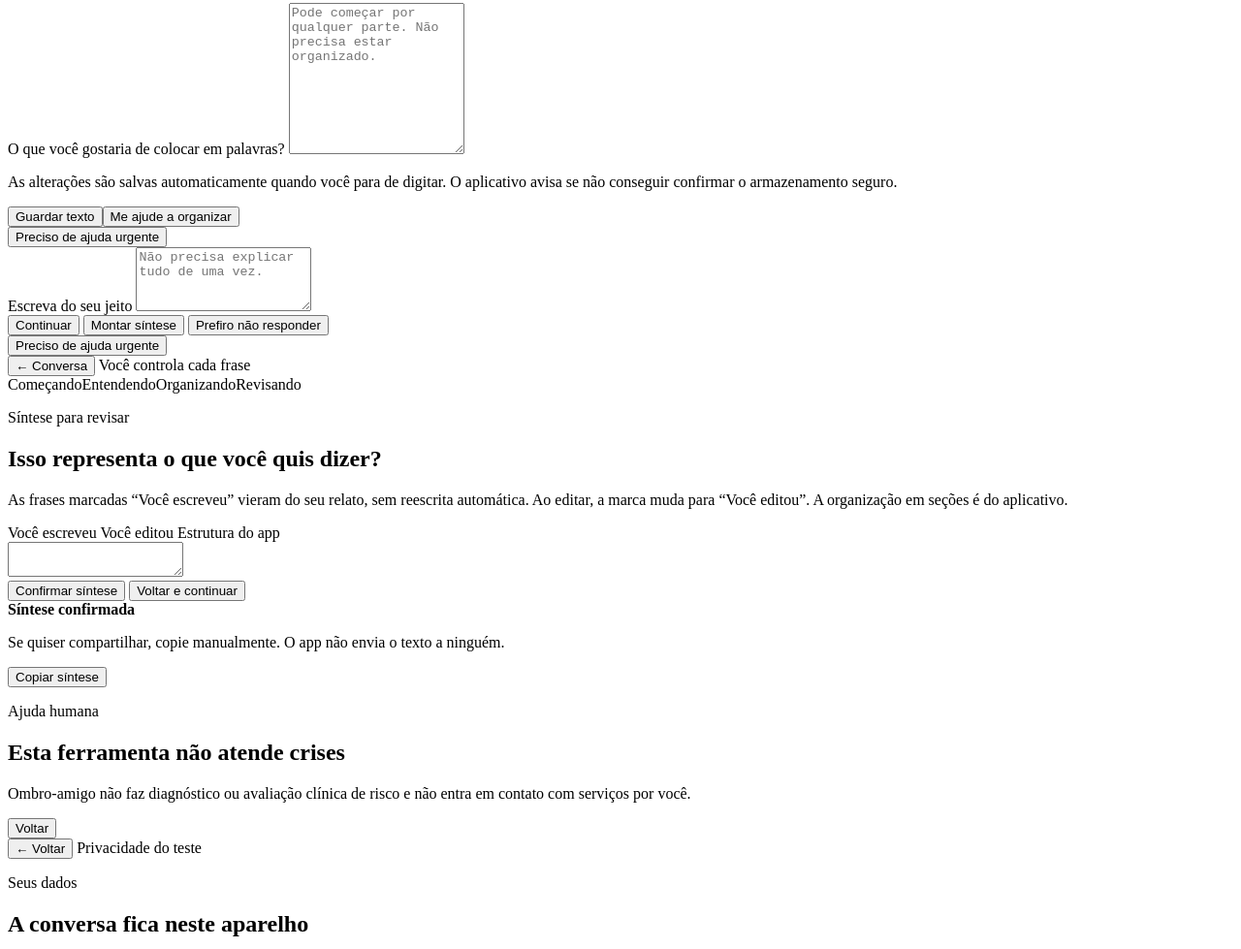
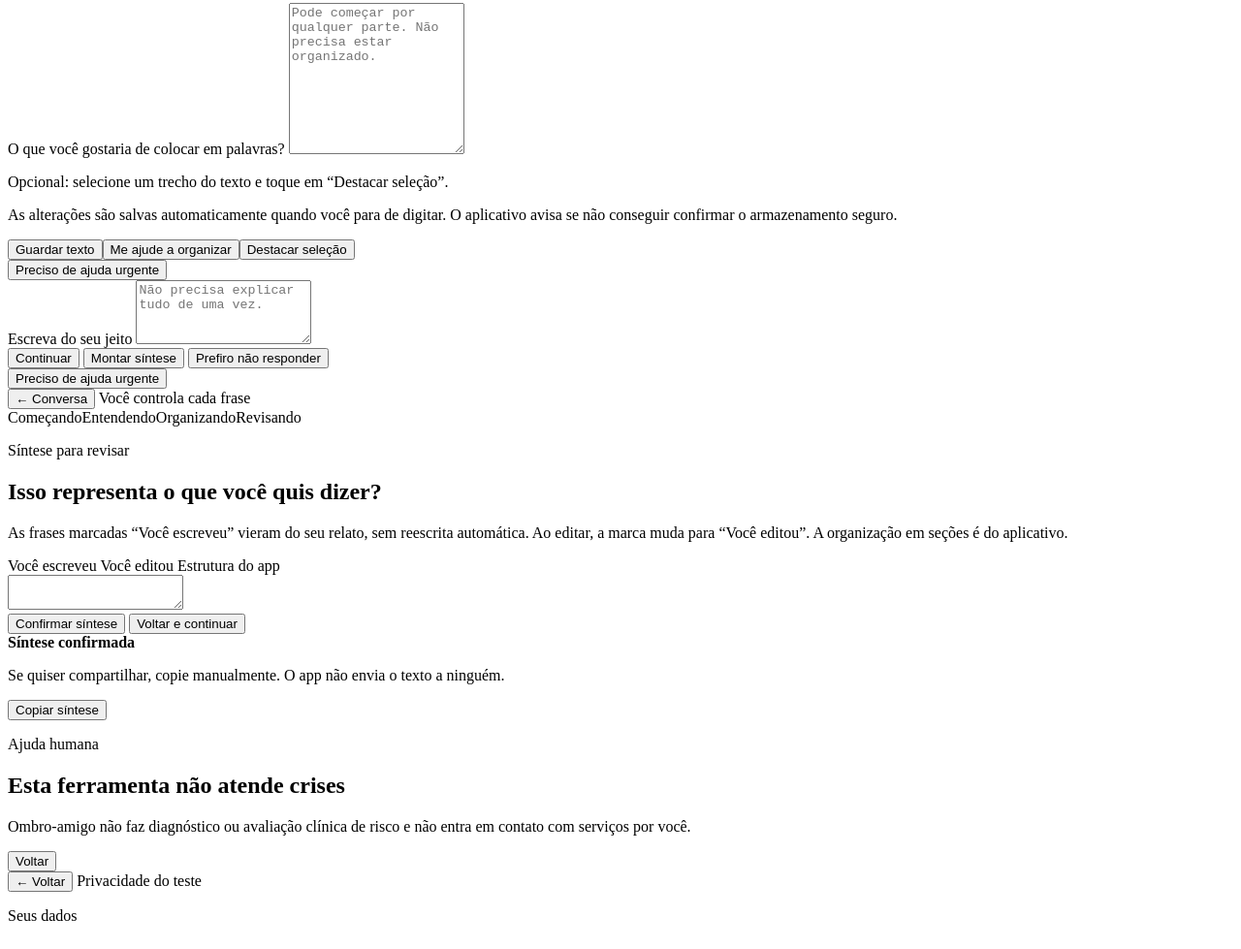
Before and after one commit to madeirareflo/Ombro-amigo, a website with bundled scripts: page index.html in a window 1280 px wide. Shown: the part 924-1903 px from the top of the page at 97% size. Built offline with nearby package versions, Linux system fonts and the light colour scheme.

Commit message:
feat(ui): let person highlight selected text without questions

```diff
--- a/index.html
+++ b/index.html
@@ -112,8 +112,9 @@
         <p class="lead">Este espaço é seu. Escreva com suas palavras, sem precisar responder a perguntas.</p>
         <label for="free-writing-text">O que você gostaria de colocar em palavras?</label>
         <textarea id="free-writing-text" rows="10" placeholder="Pode começar por qualquer parte. Não precisa estar organizado."></textarea>
+        <p id="free-highlight-status" class="muted small" aria-live="polite">Opcional: selecione um trecho do texto e toque em “Destacar seleção”.</p>
         <p id="free-writing-status" class="muted small" aria-live="polite">As alterações são salvas automaticamente quando você para de digitar. O aplicativo avisa se não conseguir confirmar o armazenamento seguro.</p>
-        <div class="actions"><button id="save-free-writing" type="button">Guardar texto</button><button id="organize-free-writing" class="secondary" type="button">Me ajude a organizar</button></div>
+        <div class="actions"><button id="save-free-writing" type="button">Guardar texto</button><button id="organize-free-writing" class="secondary" type="button">Me ajude a organizar</button><button id="highlight-free-writing" class="ghost" type="button">Destacar seleção</button></div>
         <button type="button" class="text-button danger-text" data-urgent-help>Preciso de ajuda urgente</button>
       </section>
       <div id="messages" class="messages" aria-live="polite"></div>
```
